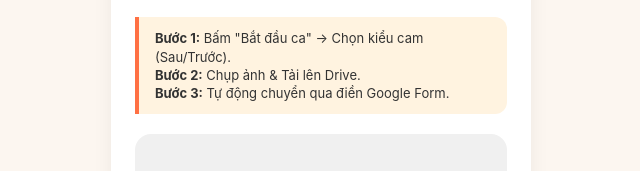
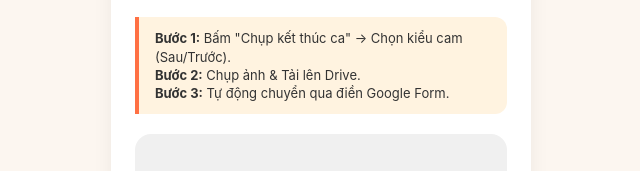
Before and after one commit to tradewantwantvietnam/Check-out-Sampling-2026, a plain HTML site: page index.html in a window 1280 px wide. Shown: the part 199-370 px from the top of the page, 319-959 px from the left. Drawn offline with Linux system fonts and the light colour scheme.

Commit message:
Update index.html

```diff
--- a/index.html
+++ b/index.html
@@ -259,7 +259,7 @@
   </div>
 
   <div class="alert-box">
-    <strong>Bước 1:</strong> Bấm "Bắt đầu ca" → Chọn kiểu cam (Sau/Trước).
+    <strong>Bước 1:</strong> Bấm "Chụp kết thúc ca" → Chọn kiểu cam (Sau/Trước).
     <br><strong>Bước 2:</strong> Chụp ảnh & Tải lên Drive.
     <br><strong>Bước 3:</strong> Tự động chuyển qua điền Google Form.
   </div>
```
